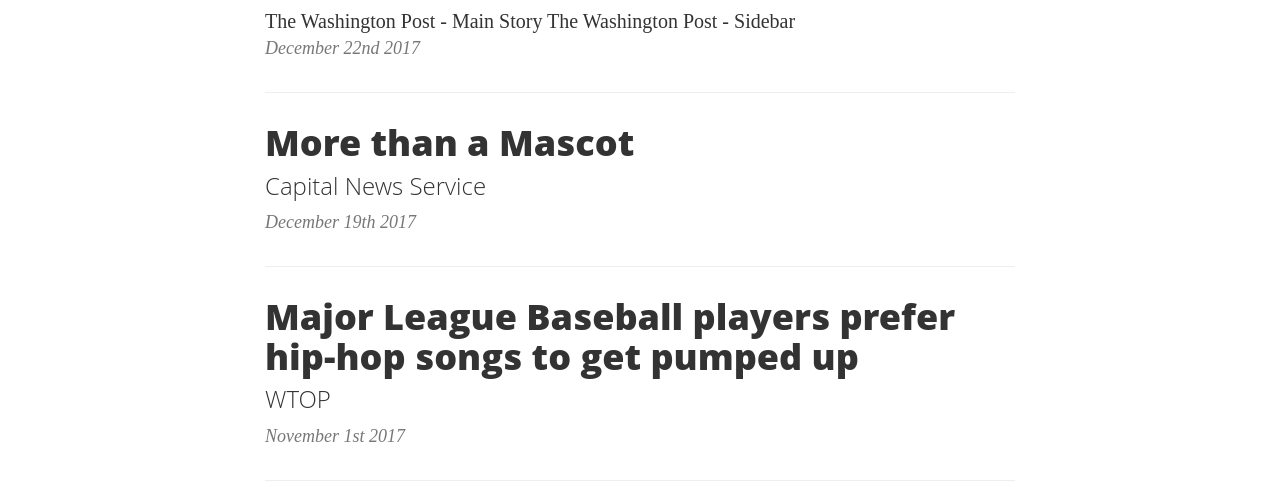
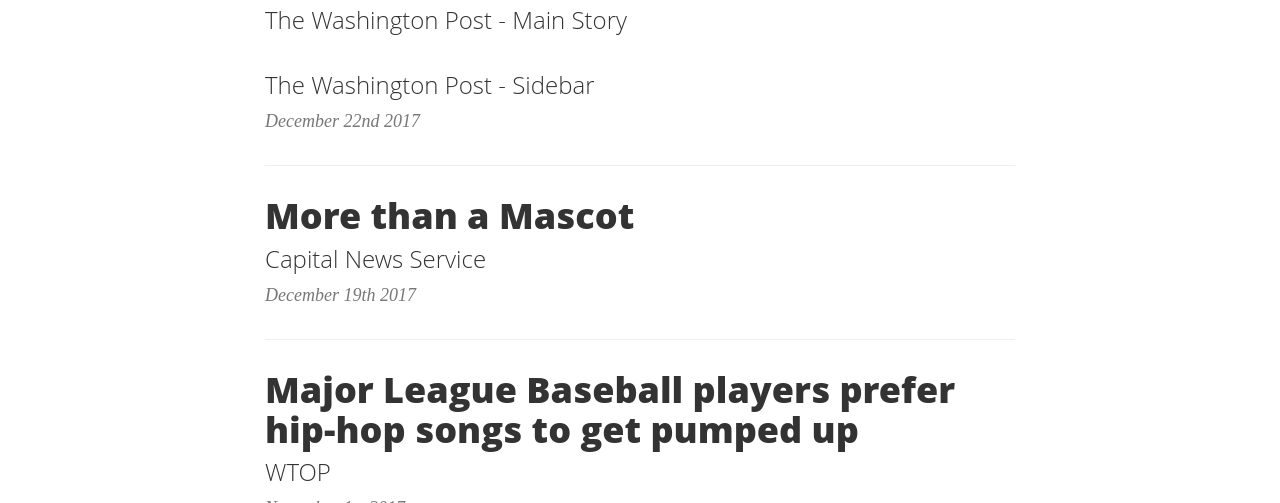
Before and after one commit to jagluck/jagluck.github.io, a plain HTML site: page articles.html in a window 1280 px wide. Shown: the part 597-1100 px from the top of the page. Drawn offline with Linux system fonts and the light colour scheme.

Commit message:
Washington Post links

```diff
--- a/articles.html
+++ b/articles.html
@@ -96,10 +96,14 @@
                         </h3>
                     </a>
                     <a href="https://www.washingtonpost.com/local/pedestrian-accidents-pile-up-on-state-roads-across-maryland/2017/12/22/5014a7f2-e758-11e7-927a-e72eac1e73b6_story.html?utm_term=.1d27c927d6d0">
+                        <h3 class="post-subtitle">
                             The Washington Post - Main Story
                         </h3>
                     </a>
+                    <br>
+
                     <a href="https://www.washingtonpost.com/local/how-the-state-decides-to-make-roads-safer-for-pedestrians/2017/12/22/be582e4c-e76b-11e7-927a-e72eac1e73b6_story.html?utm_term=.8a8a05a99a1d">
+                        <h3 class="post-subtitle">
                             The Washington Post - Sidebar
                         </h3>
                     </a>
```
